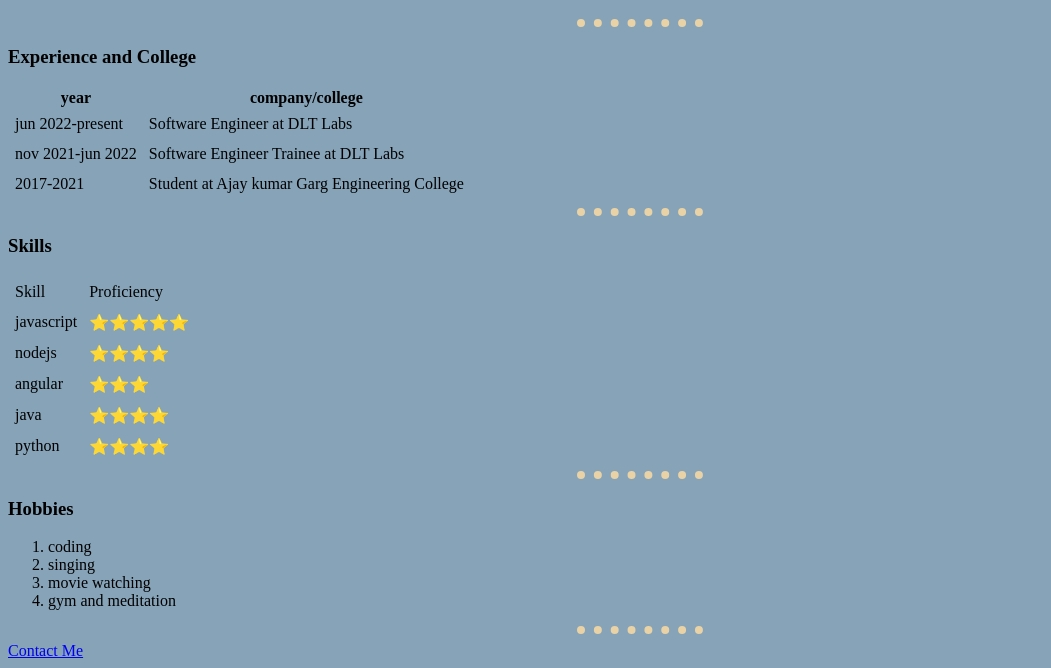
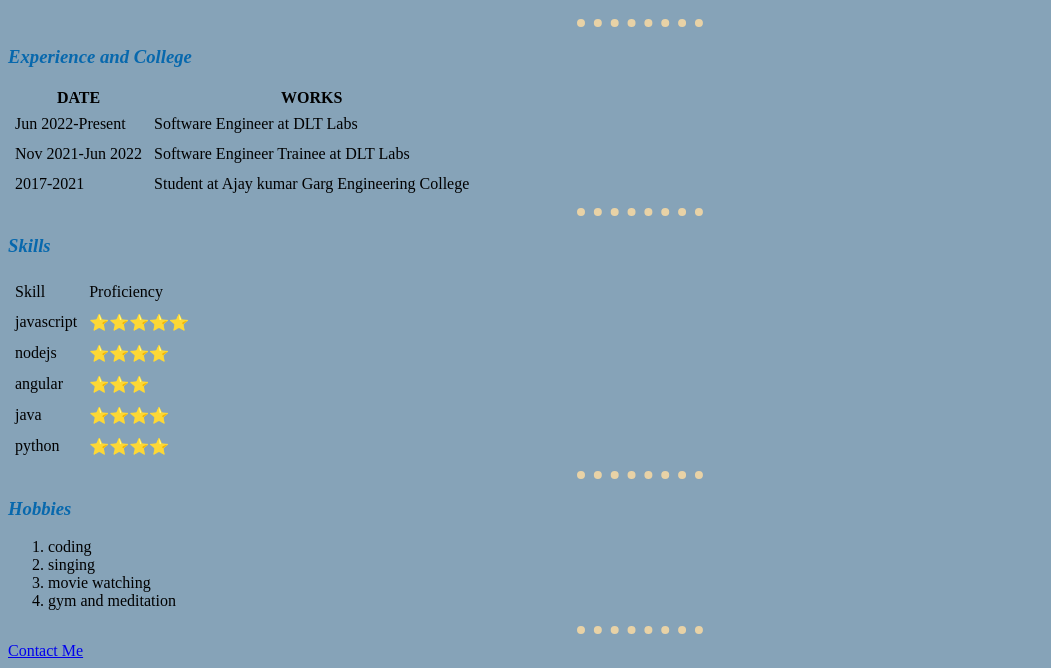
Before and after one commit to ahmed-shadab/resume, a plain HTML site: page index.html in a window 1280 px wide. Shown: the part 175-843 px from the top of the page, without its empty margins (0-1051 px from the left). Drawn offline with Linux system fonts and the light colour scheme.

Commit message:
external css

```diff
--- a/css/style.css
+++ b/css/style.css
@@ -11,3 +11,9 @@ body{
 td{
    padding: 5px;
 }
+h1,h3{
+    color: #0768ad;
+}
+h3{
+    font-style: italic;
+}
--- a/index.html
+++ b/index.html
@@ -22,17 +22,17 @@
     <table>
         <thead>
             <tr>
-                <th>year</th>
-                <th>company/college</th>
+                <th>DATE</th>
+                <th>WORKS</th>
             </tr>
         </thead>
         <tbody>
             <tr>
-                <td>jun 2022-present</td>
+                <td>Jun 2022-Present</td>
                 <td>Software Engineer at DLT Labs</td>
             </tr>
             <tr>
-                <td>nov 2021-jun 2022</td>
+                <td>Nov 2021-Jun 2022</td>
                 <td>Software Engineer Trainee at DLT Labs</td>
             </tr>
             <tr>
```
